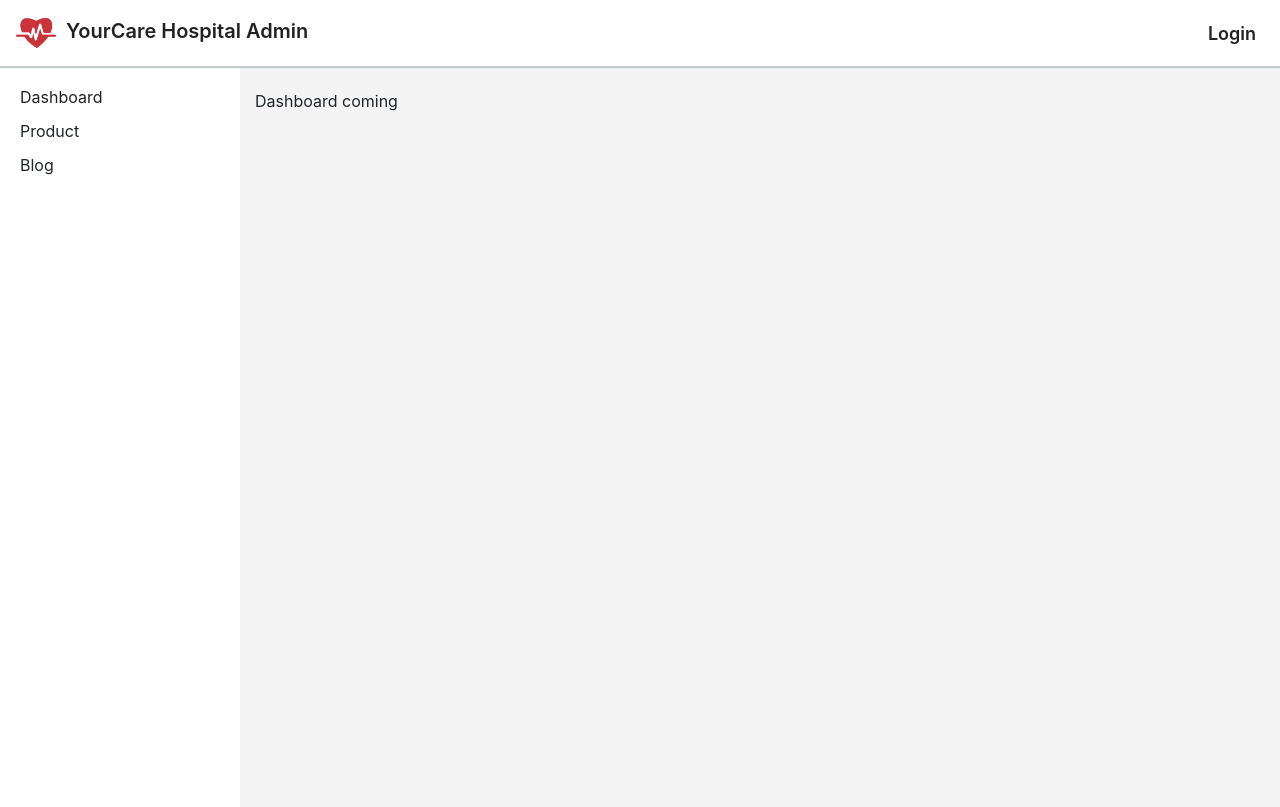
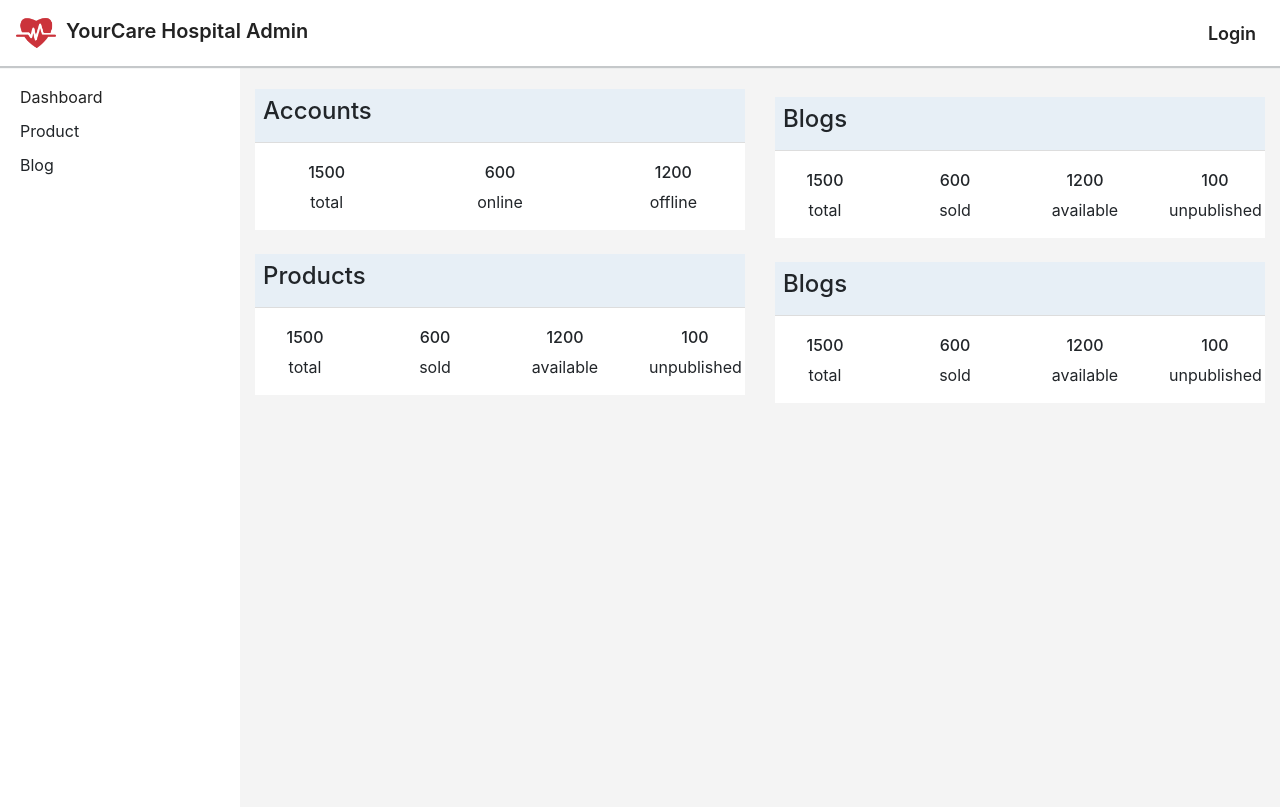
Before and after one commit to Miltonbhowmick/hospitalmanagement, a Django app: page /staff/ in a window 1280 px wide. Run offline with Django 3.2, Linux system fonts and the light colour scheme; some libraries are stand-ins or nearby versions.

Commit message:
worked on dashboard

```diff
--- a/staff/templates/staff/dashboard/dashboard.html
+++ b/staff/templates/staff/dashboard/dashboard.html
@@ -3,7 +3,140 @@
 {% block content %}
 
 <div class="container my-4">
-	Dashboard coming
+	<div class="row">
+		<div class="col-lg-6 col-md-6 col-sm-12">
+			<div style="background-color: #fff;">
+				<div style="background-color: #e7eff6;padding: 8px;border-bottom: 1px solid #ddd;">
+					<h4>Accounts</h4>
+				</div>
+				<div class="row my-3 text-center">
+					<div class="col-lg-4 col-md-4 col-sm-12">
+						<div class="m-1">
+							<h6>1500</h6>
+							<p>total</p>
+						</div>
+					</div>
+					<div class="col-lg-4 col-md-4 col-sm-12">
+						<div class="m-1">
+							<h6>600</h6>
+							<p>online</p>
+						</div>
+					</div>
+					<div class="col-lg-4 col-md-4 col-sm-12">
+						<div class="m-1">
+							<h6>1200</h6>
+							<p>offline</p>
+						</div>
+					</div>
+				</div>
+			</div>
+		</div>
+		<div class="col-lg-6 col-md-6 col-sm-12">
+			<div class="my-2">
+				<div style="background-color: #fff;">
+				<div style="background-color: #e7eff6;padding: 8px;border-bottom: 1px solid #ddd;">
+					<h4>Blogs</h4>
+				</div>
+				<div class="row my-3 text-center">
+					<div class="col-lg-3 col-md-3 col-sm-12">
+						<div class="m-1">
+							<h6>1500</h6>
+							<p>total</p>
+						</div>
+					</div>
+					<div class="col-lg-3 col-md-3 col-sm-12">
+						<div class="m-1">
+							<h6>600</h6>
+							<p>sold</p>
+						</div>
+					</div>
+					<div class="col-lg-3 col-md-3 col-sm-12">
+						<div class="m-1">
+							<h6>1200</h6>
+							<p>available</p>
+						</div>
+					</div>
+					<div class="col-lg-3 col-md-3 col-sm-12">
+						<div class="m-1">
+							<h6>100</h6>
+							<p>unpublished</p>
+						</div>
+					</div>
+				</div>
+			</div>
+			</div>
+		</div>
+	</div>
+	<div class="row">
+		<div class="col-lg-6 col-md-6 col-sm-12">
+			<div style="background-color: #fff;">
+				<div style="background-color: #e7eff6;padding: 8px;border-bottom: 1px solid #ddd;">
+					<h4>Products</h4>
+				</div>
+				<div class="row my-3 text-center">
+					<div class="col-lg-3 col-md-3 col-sm-12">
+						<div class="m-1">
+							<h6>1500</h6>
+							<p>total</p>
+						</div>
+					</div>
+					<div class="col-lg-3 col-md-3 col-sm-12">
+						<div class="m-1">
+							<h6>600</h6>
+							<p>sold</p>
+						</div>
+					</div>
+					<div class="col-lg-3 col-md-3 col-sm-12">
+						<div class="m-1">
+							<h6>1200</h6>
+							<p>available</p>
+						</div>
+					</div>
+					<div class="col-lg-3 col-md-3 col-sm-12">
+						<div class="m-1">
+							<h6>100</h6>
+							<p>unpublished</p>
+						</div>
+					</div>
+				</div>
+			</div>
+		</div>
+		<div class="col-lg-6 col-md-6 col-sm-12">
+			<div class="my-2">
+				<div style="background-color: #fff;">
+				<div style="background-color: #e7eff6;padding: 8px;border-bottom: 1px solid #ddd;">
+					<h4>Blogs</h4>
+				</div>
+				<div class="row my-3 text-center">
+					<div class="col-lg-3 col-md-3 col-sm-12">
+						<div class="m-1">
+							<h6>1500</h6>
+							<p>total</p>
+						</div>
+					</div>
+					<div class="col-lg-3 col-md-3 col-sm-12">
+						<div class="m-1">
+							<h6>600</h6>
+							<p>sold</p>
+						</div>
+					</div>
+					<div class="col-lg-3 col-md-3 col-sm-12">
+						<div class="m-1">
+							<h6>1200</h6>
+							<p>available</p>
+						</div>
+					</div>
+					<div class="col-lg-3 col-md-3 col-sm-12">
+						<div class="m-1">
+							<h6>100</h6>
+							<p>unpublished</p>
+						</div>
+					</div>
+				</div>
+			</div>
+			</div>
+		</div>
+	</div>
 </div>
 
 {% endblock %}
```
